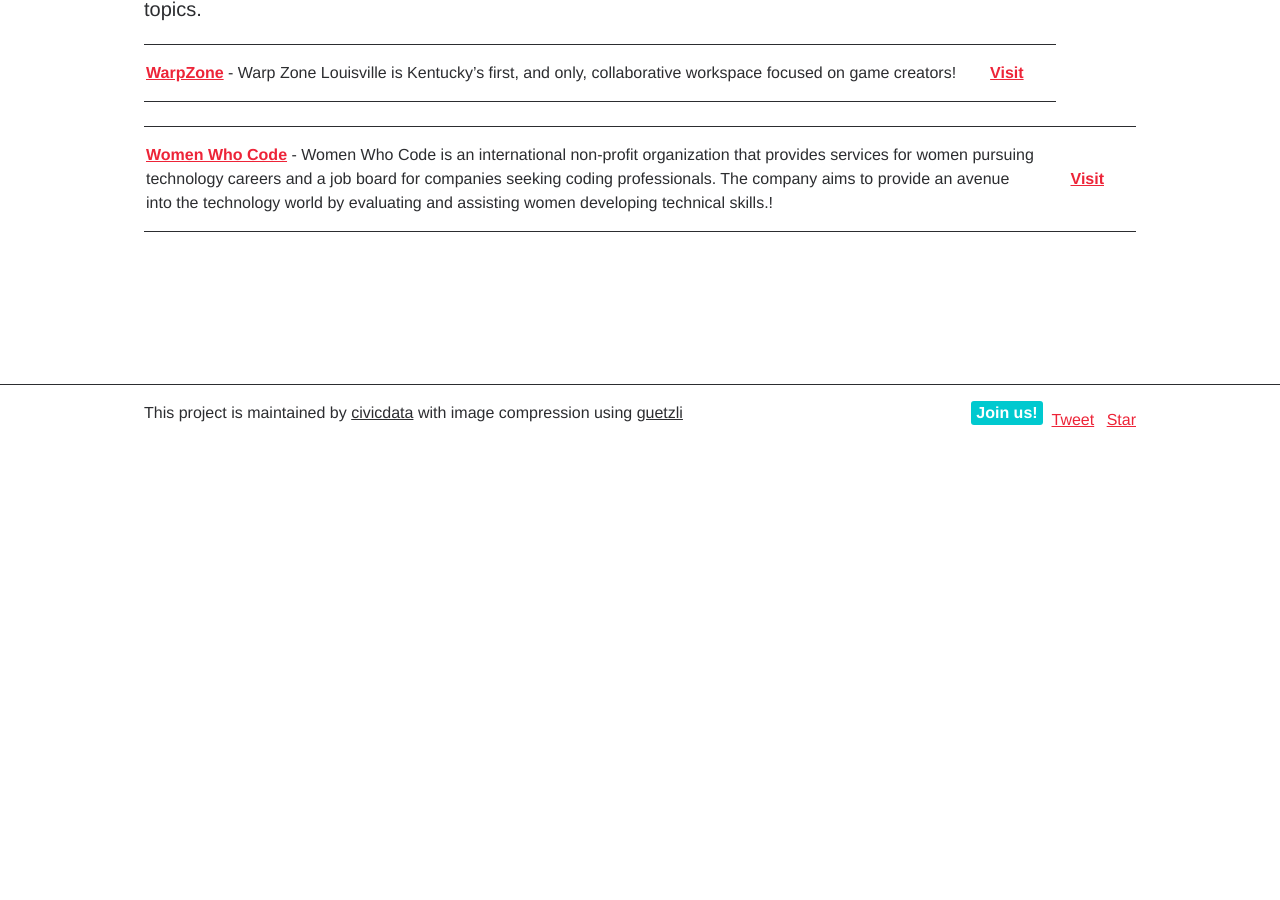
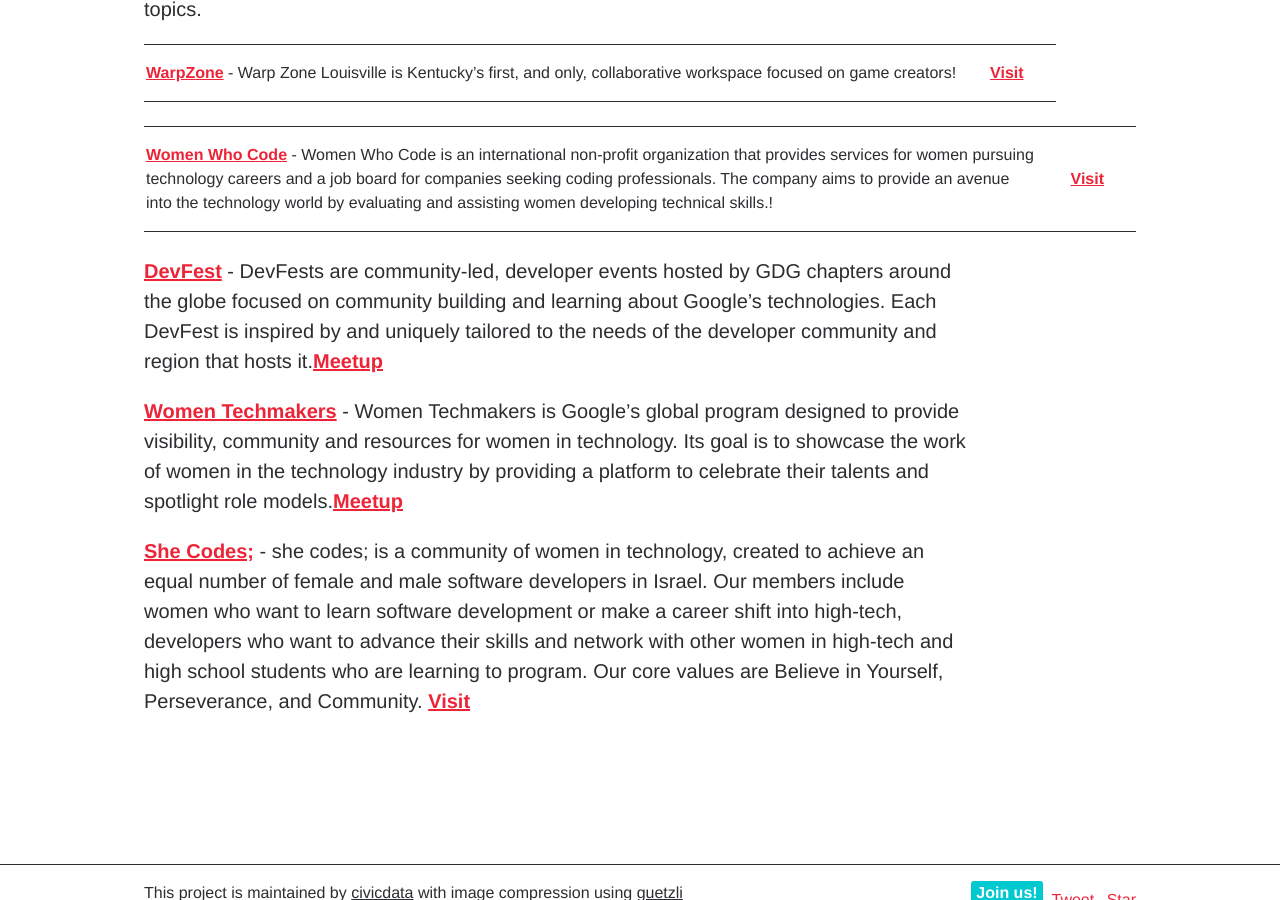
Before and after one commit to civicdata/civicdata.github.io, a Jekyll site: the page built from techquity.md, in a window 1280 px wide and 900 px high, scrolled down 1217 px. Built offline with Jekyll 4.4.1, drawn with Linux system fonts in a browser that asks for light colours; comment, search, counter and statistics services are not loaded; before the commit the page ends 1665 px from its top, so only the background shows below that.

Commit message:
Update techquity.md

```diff
--- a/techquity.md
+++ b/techquity.md
@@ -26,3 +26,9 @@ comments: false
 [__WarpZone__](louisvillemakesgames.org/warpzone/) - Warp Zone Louisville is Kentucky’s first, and only, collaborative workspace focused on game creators! |[__Visit__](louisvillemakesgames.org/warpzone/)
 
 [__Women Who Code__](https://www.womenwhocode.com/) - Women Who Code is an international non-profit organization that provides services for women pursuing technology careers and a job board for companies seeking coding professionals. The company aims to provide an avenue into the technology world by evaluating and assisting women developing technical skills.! |[__Visit__](https://www.womenwhocode.com/)
+
+[__DevFest__](https://devfest.withgoogle.com/) - DevFests are community-led, developer events hosted by GDG chapters around the globe focused on community building and learning about Google’s technologies. Each DevFest is inspired by and uniquely tailored to the needs of the developer community and region that hosts it.[__Meetup__](https://devfest.withgoogle.com/)
+
+[__Women Techmakers__](https://www.womentechmakers.com/) - Women Techmakers is Google’s global program designed to provide visibility, community and resources for women in technology. Its goal is to showcase the work of women in the technology industry by providing a platform to celebrate their talents and spotlight role models.[__Meetup__](https://www.womentechmakers.com/)
+
+[__She Codes;__](https://she-codes.org/) - she codes; is a community of women in technology, created to achieve an equal number of female and male software developers in Israel. Our members include women who want to learn software development or make a career shift into high-tech, developers who want to advance their skills and network with other women in high-tech and high school students who are learning to program. Our core values are Believe in Yourself, Perseverance, and Community. [__Visit__](https://she-codes.org/)
```
